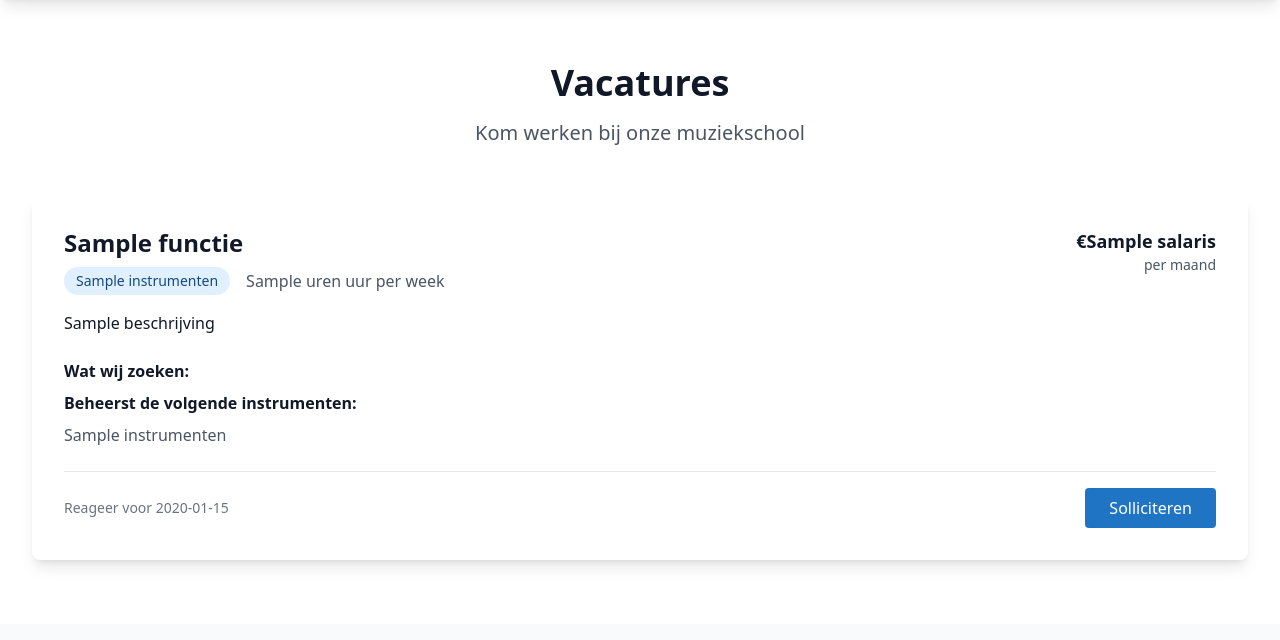
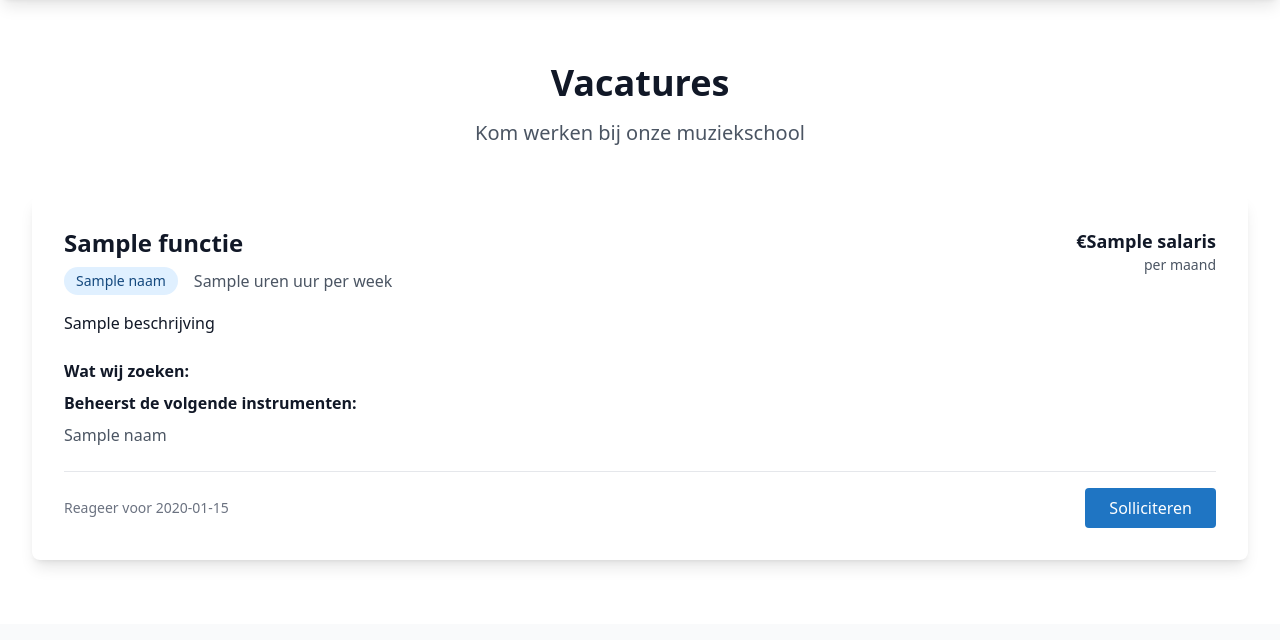
Before and after one commit to narevent/WMS, a Django app: page /vacatures/ in a window 1280 px wide. Shown: the part 65-705 px from the top of the page. Run offline with Django 4.2, Linux system fonts and the light colour scheme; tables that the repository leaves empty hold one stand-in row (values such as "Sample post"); grey boxes marked "Sample" are stand-in pictures; a database or web service that is not in the repository returns one stand-in record (values such as "Sample title"); data that the repository does not hold is empty; some libraries are stand-ins or nearby versions.

Commit message:
add instrument loop vacatures template

```diff
--- a/wms_frontend/templates/muziekles/vacatures.html
+++ b/wms_frontend/templates/muziekles/vacatures.html
@@ -17,7 +17,9 @@
                         <h3 class="text-2xl font-semibold mb-2">{{ vacature.functie }}</h3>
                         <div class="flex items-center space-x-4 text-gray-600">
                             {% if vacature.instrumenten %}
-                            <span class="bg-primary-100 text-primary-800 px-3 py-1 rounded-full text-sm">{{ vacature.instrumenten }}</span>
+                                {% for instrument in vacature.instrumenten %}
+                                    <span class="bg-primary-100 text-primary-800 px-3 py-1 rounded-full text-sm">{{ instrument.naam }}</span>
+                                {% endfor %}
                             {% endif %}
                             {% if vacature.uren %}
                             <span>{{ vacature.uren }} uur per week</span>
@@ -41,7 +43,9 @@
                     <h4 class="font-semibold text-gray-900 mb-2">Wat wij zoeken:</h4>
                     <p class="font-semibold text-gray-900 mb-2">Beheerst de volgende instrumenten:</p>
                     <div class="text-gray-600">
-                        {{ vacature.instrumenten|linebreaks }}
+                        {% for instrument in vacature.instrumenten %}
+                            {{ instrument.naam|linebreaks }}
+                        {% endfor %}
                     </div>
                 </div>
                 {% endif %}
```
